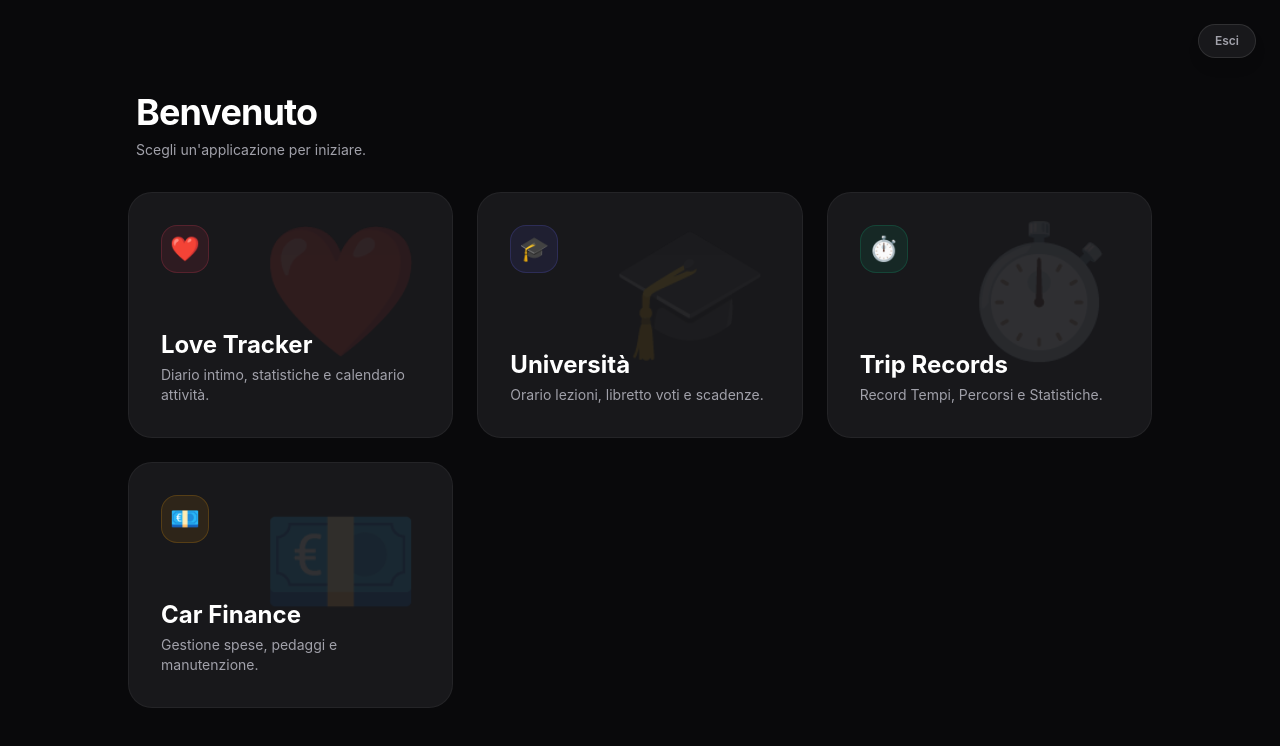
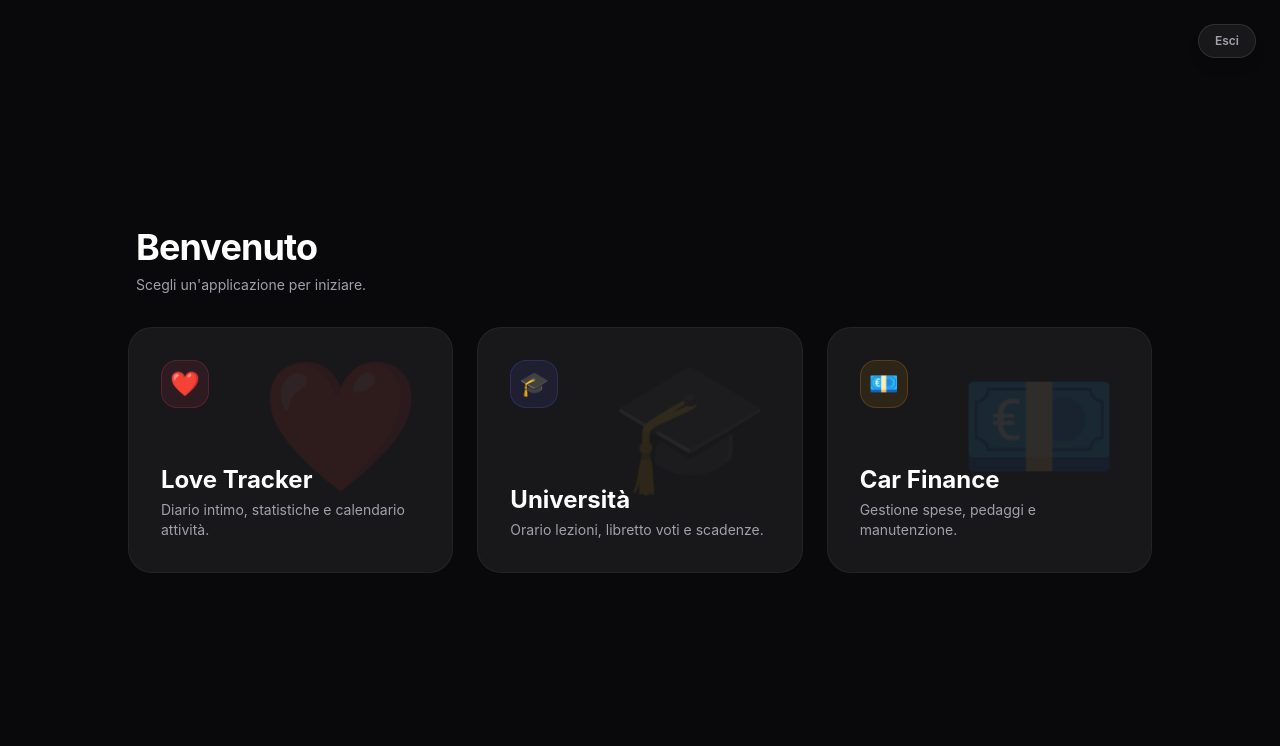
Before and after one commit to miglioreivan/divanexus, a React (Vite) app: page /app in a window 1280 px wide. Shown: the top 746 px of the page. Built offline with nearby package versions, Linux system fonts and the light colour scheme; no server answers; sample sign-in values are in the browser's storage.

Commit message:
Remove Trip Records card from AppPage
Deleted the 'Trip Records' (drive-logbook) bento card from the AppPage component. This streamlines the page by removing the link and associated UI elements.

```diff
--- a/src/pages/AppPage.jsx
+++ b/src/pages/AppPage.jsx
@@ -80,22 +80,7 @@ export default function AppPage() {
                         </div>
                     </Link>
 
-                    <Link to="/drive-logbook" className="bento-card p-8 group hover:scale-[1.02] hover:border-emerald-500/30 cursor-pointer block no-underline relative overflow-hidden">
-                        <div className="absolute top-0 right-0 p-8 opacity-10 group-hover:opacity-20 transition-opacity">
-                            <span className="text-9xl">⏱️</span>
-                        </div>
 
-                        <div className="relative z-10 flex flex-col h-full justify-between min-h-[180px]">
-                            <div className="w-12 h-12 rounded-2xl bg-emerald-500/10 flex items-center justify-center text-2xl group-hover:bg-emerald-500 group-hover:text-white transition-colors border border-emerald-500/20">
-                                ⏱️
-                            </div>
-
-                            <div>
-                                <h2 className="text-2xl font-bold text-white mb-1 group-hover:text-emerald-400 transition-colors">Trip Records</h2>
-                                <p className="text-sm text-textMuted">Record Tempi, Percorsi e Statistiche.</p>
-                            </div>
-                        </div>
-                    </Link>
 
                     <Link to="/car-finance" className="bento-card p-8 group hover:scale-[1.02] hover:border-amber-500/30 cursor-pointer block no-underline relative overflow-hidden">
                         <div className="absolute top-0 right-0 p-8 opacity-10 group-hover:opacity-20 transition-opacity">
```
